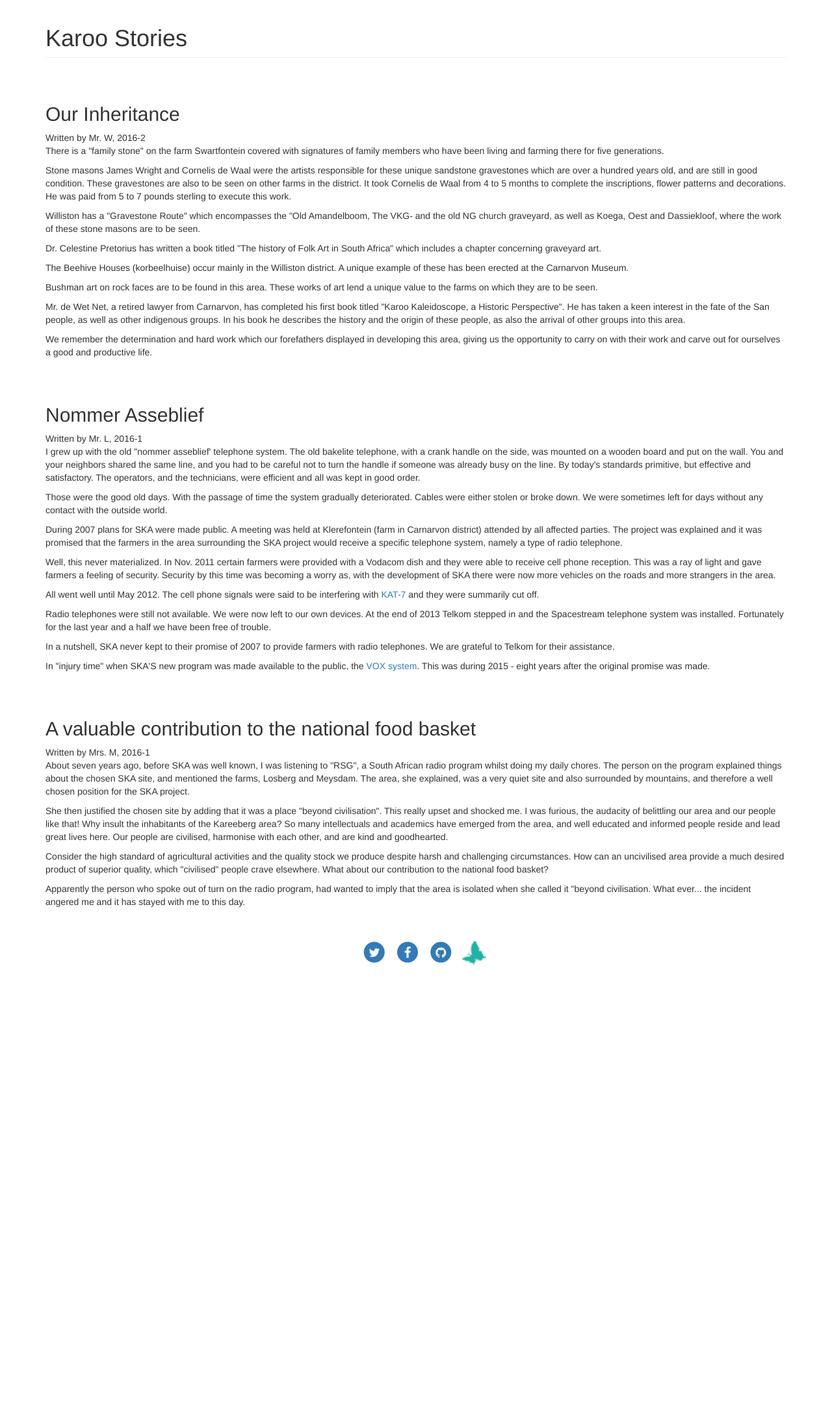
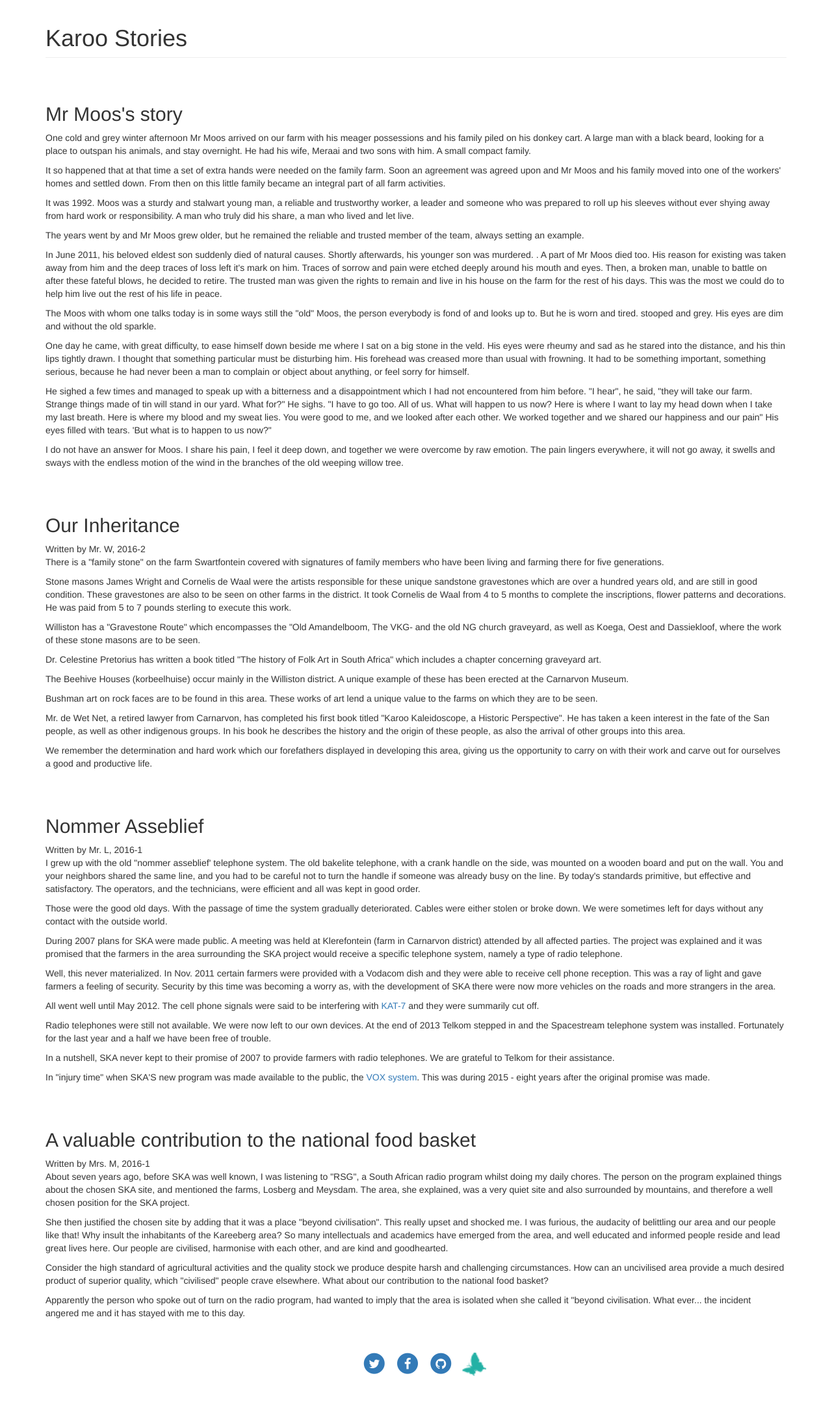
Before and after one commit to b3dk7/stk, a PHP site: page /karoo-stories in a window 1280 px wide. Shown: the part 51-2229 px from the top of the page at 65% size. Before the commit the page ends 1536 px from the top, so only its background shows below. Run offline with PHP 8.4, Linux system fonts and the light colour scheme; some libraries are stand-ins or nearby versions.

Commit message:
adding moos story

```diff
--- a/karoo-stories.php
+++ b/karoo-stories.php
@@ -8,6 +8,33 @@ include('header.php');
 <h1 class="page-header">Karoo Stories
                     <small></small>
                 </h1>
+
+
+<div itemscope itemtype="http://schema.org/Comment">
+  <h2 itemprop="headline" id="moos">Mr Moos's story</h2>
+  <span itemprop="text">
+
+<p>One cold and grey winter afternoon Mr Moos arrived on our farm with his meager possessions and his family piled on his donkey cart.   A large man with a black beard, looking for a place to outspan his animals, and stay overnight.    He had his wife, Meraai and two sons with him. A small compact family.</p><p>
+
+It so happened that at that time a set of extra hands were needed on the family farm. Soon an agreement was agreed upon and Mr Moos and his family moved into one of the workers' homes and settled down.  From then on this little  family became an integral part of all farm activities.</p><p>
+
+ It was 1992.   Moos was a sturdy and stalwart young man, a reliable and trustworthy worker,  a leader and someone who was prepared to roll up his sleeves  without ever shying away from hard work or responsibility. A man who truly did his share, a man who lived and let live.</p><p>
+
+The years went by and Mr Moos grew older, but he remained the reliable and trusted member of the team, always setting an example.</p><p>
+
+In June 2011, his beloved eldest son suddenly died of natural causes. Shortly afterwards, his younger son was murdered.  . A part of Mr Moos died too. His reason for existing was taken away from him and the deep traces of  loss  left it's mark on him.   Traces of sorrow and pain were etched deeply around his mouth and eyes.   Then, a broken man, unable to battle on after these fateful blows, he decided to retire. The trusted man was given the rights to remain and live in his house on the farm for the rest of his days.  This was the most we could do to help him live out the rest of his life in peace.</p><p>
+
+The  Moos with whom one talks today is in some ways still the "old"  Moos, the person everybody is fond of and looks up to.  But he is  worn and tired. stooped and grey.  His eyes are dim  and without the old sparkle.  </p><p>
+
+One day he came,  with great difficulty, to ease himself down beside me where I sat on a big stone in the veld.  His eyes were rheumy and sad as he stared into the distance, and his thin lips tightly drawn. I thought  that something particular must be disturbing him.   His forehead was creased more than usual with frowning.   It had to be something important, something serious, because he had never been a man to complain or object about anything, or feel sorry for himself.</p><p>
+
+He sighed a few times and managed to speak up with a bitterness and a disappointment which I had not encountered from him before. "I hear", he said, "they will take our farm.  Strange things  made of tin will stand in our yard. What for?" He sighs. "I have to go too. All of us. What  will happen to us now?   Here is where I want to lay my head down when I take my last breath. Here is where my blood and my sweat lies. You were good to me, and we looked after each other.  We worked  together and we shared our happiness and our pain" His eyes filled with tears.  'But what is to happen to us now?"</p><p>
+
+ I do not have an answer for Moos.   I share his pain, I feel it deep down, and together we were overcome by raw emotion. The pain lingers everywhere, it will not go away, it swells and sways with the endless motion of the wind in the branches of the old weeping willow tree.</p>
+
+
+</span>
+</div>
 
 
 <div itemscope itemtype="http://schema.org/Comment">
```
